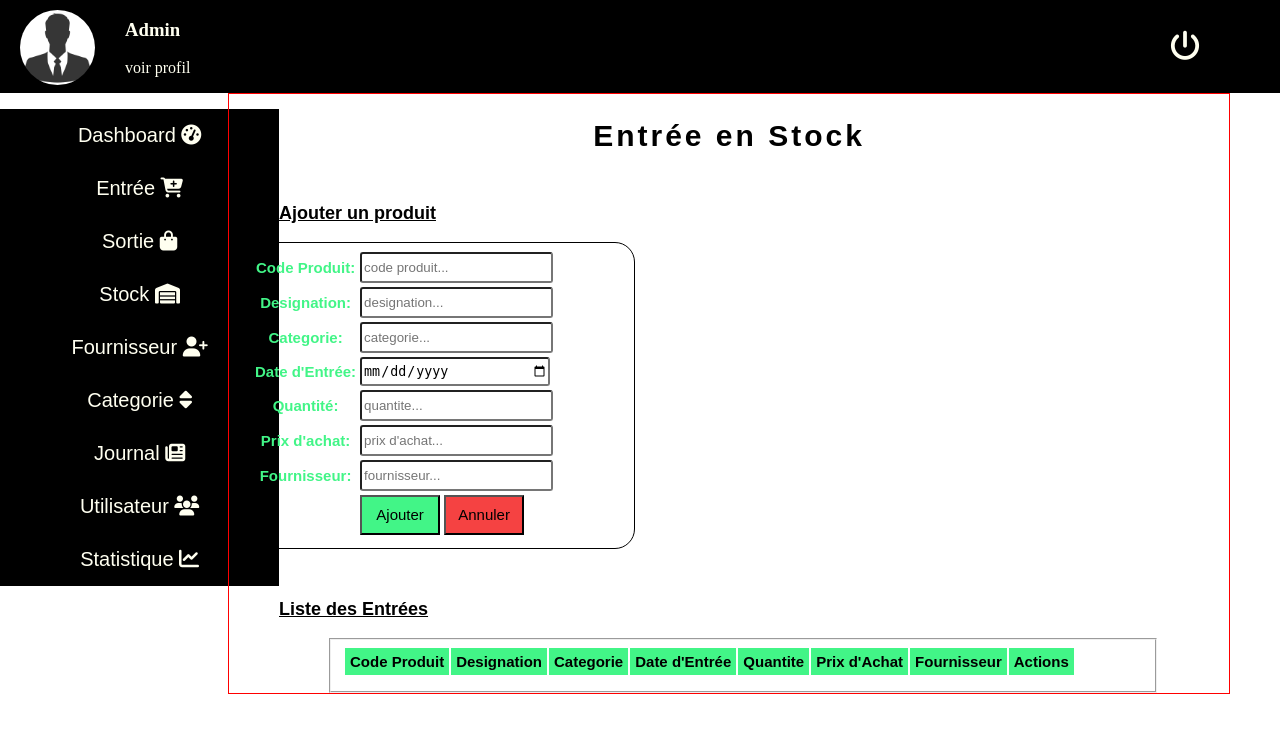
After one commit to ahishakiyeyv/G-Stock, a PHP site: page /entree.php in a window 1280 px wide. The commit adds this page. Shown: the top 733 px of the page. Run offline with PHP 8.4, Linux system fonts and the light colour scheme; lists and menus that the app fills with data are empty; some libraries are stand-ins or nearby versions.

Commit message:
entree added & stylesheet updated

```diff
--- /dev/null
+++ b/css/styles.css
@@ -0,0 +1,165 @@
+body{
+    margin:0;
+    padding:0;
+}
+/*==============================Header & Menu========================*/
+header{
+    background:black;
+    width:100%;
+    height:80%;
+    display:flex;
+    justify-content: space-between;
+}
+.admin{
+    display: flex;
+    justify-content: space-between;
+}
+.img{
+    margin-top:10px;
+    margin-left:20px;
+}
+.img-admin{
+    border-radius: 80px;
+}
+.txt{
+    color:ivory;
+}
+.txt h3{
+    margin-left: 30px;
+}
+.txt p{
+    margin-left: 30px;
+}
+.voir{
+    text-decoration: none;
+    color:ivory;
+}
+.voir:hover{
+    color:gray;
+    transition:0.7s;
+}
+.log-out{
+    margin-top:30px;
+    margin-right:80px;
+}
+.decon{
+    text-decoration: none;
+    color:ivory;
+    font-size: 30px;
+}
+.decon:hover{
+    color:gray;
+    transition:0.7s;
+}
+/*===========================menu and section============================*/
+#boody{
+    display:flex;
+    justify-content: space-between;
+}
+.menu-link{
+    margin-left:-40px;
+}
+.menu-link ul li{
+    background:black;
+    list-style-type: none;
+    font-family: Arial, Helvetica, sans-serif;
+    font-size: 20px;
+    padding:15px;
+    width:150%;
+    text-align: center;
+}
+.menu-link ul li a{
+    text-decoration: none;
+    color:ivory;
+}
+.menu-link ul li:hover{
+    background:gray;
+    transition:0.5s;
+}
+.menu-link ul li:active{
+    background:gray;
+}
+/*================================fin header et menu==================*/
+section{
+    width:1000px;
+    margin-right:50px;
+    border: 1px solid red;
+}
+/*==============================================================================*/
+/*=============================Entree=======================*/
+.title{
+    font-family: Arial, Helvetica, sans-serif;
+    font-size: 30px;
+    text-align: center;
+    letter-spacing: 3px;
+}
+.s-title{
+    font-family: Arial, Helvetica, sans-serif;
+    font-size: 18px;
+    margin-left:50px;
+    margin-top:50px;
+    text-decoration: underline;
+}
+.table1{
+    margin-left:10px;
+    border:1px solid black;
+    border-radius: 20px;
+    width:370px;
+}
+.th1{
+    font-family: Arial, Helvetica, sans-serif;
+    font-size: 15px;
+    color:#42f587;
+}
+.inpt1{
+    height:25px;
+    width:100%;
+    border-radius: 3px;
+    outline:none;
+}
+#sub1{
+    font-size: 15px;
+    font-family:Arial, Helvetica, sans-serif;
+    background:#42f587;
+    height:40px;
+    width:80px;
+}
+#sub1:hover{
+    background:ivory;
+    color:#42f587;
+}
+#res1{
+    font-size: 15px;
+    font-family:Arial, Helvetica, sans-serif;
+    background:#f54242;
+    height:40px;
+    width:80px;
+}
+#res1:hover{
+    background:ivory;
+    color:#f54242;
+}
+/*==============================recuperation entree=========================*/
+table .th2 .td2{
+    border: 1px solid black;
+    border-collapse: collapse;
+}
+.thead{
+    background:#42f587;
+}
+.th2{
+    font-size: 15px;
+    font-family: Arial, Helvetica, sans-serif;
+    padding:5px;
+}
+.fieldset1{
+    width:800px;
+    margin-left: 100px;
+}
+.s-title1{
+    font-family: Arial, Helvetica, sans-serif;
+    font-size: 18px;
+    margin-left:50px;
+    margin-top:50px;
+    text-decoration: underline;
+}
--- /dev/null
+++ b/entree.php
@@ -0,0 +1,119 @@
+<!DOCTYPE html>
+<html lang="fr">
+<head>
+    <meta charset="UTF-8">
+    <meta http-equiv="X-UA-Compatible" content="IE=edge">
+    <meta name="viewport" content="width=device-width, initial-scale=1.0">
+    <script src="https://kit.fontawesome.com/a076d05399.js"></script>
+    <link rel="stylesheet" href="css/styles.css">
+    <title>Entrée Stock</title>
+</head>
+<body>
+    <header>
+        <div class="admin">
+            <div class="img">
+                <img src="images/2.jpg" alt="Image non disponible" height="75" width="75" class="img-admin">
+            </div>
+            <div class="txt">
+                <h3>Admin</h3>
+                <p><a href="#" class="voir">voir profil</a></p>
+            </div>
+            </div>
+            <div class="log-out">
+                <a href="index.php" class="decon"><i class="fas fa-power-off"></i></a>
+            </div>
+
+    </header>
+    <div id="boody">
+    <nav>
+        <div class="menu-link">
+            <ul>
+                <li><a href="#">Dashboard    <i class="fas fa-tachometer-alt"></i></a></li>
+                <li><a href="#">Entrée    <i class="fas fa-cart-plus"></i></a></li>
+                <li><a href="#">Sortie    <i class="fas fa-shopping-bag"></i></a></li>
+                <li><a href="#">Stock   <i class="fas fa-warehouse"></i></a></li>
+                <li><a href="#">Fournisseur     <i class="fas fa-user-plus"></i></a></li>
+                <li><a href="#">Categorie     <i class="fas fa-sort"></i></a></li>
+                <li><a href="#">Journal     <i class="fas fa-newspaper"></i></a></li>
+                <li><a href="#">Utilisateur     <i class="fas fa-users"></i></a></li>
+                <li><a href="#">Statistique    <i class="fas fa-chart-line"></i></a></li>
+        </div>
+    </nav>
+    <section>
+        <h2 class="title">Entrée en Stock</h2>
+        <div class="tabl1">
+           <h3 class="s-title">Ajouter un produit</h3>
+           <fieldset  class="table1">
+            <table>
+                <tr>
+                     <th class="th1">Code Produit:</th>
+                     <td><input type="text" name="" class="inpt1" placeholder="code produit..."></td>
+                </tr>
+                <tr>
+                     <th class="th1">Designation:</th>
+                     <td><input type="text" name="" class="inpt1" placeholder="designation..."></td>
+                </tr>
+                <tr>
+                     <th class="th1">Categorie:</th>
+                    <td><input type="text" name="" class="inpt1" placeholder="categorie..."></td>
+                </tr>
+                <tr>
+                    <th class="th1">Date d'Entrée:</th>
+                    <td><input type="date" name="" class="inpt1"></td>
+                </tr>
+                <tr>
+                    <th class="th1">Quantité:</th>
+                    <td><input type="number" name="" class="inpt1" placeholder="quantite..."></td>
+                </tr>
+                <tr>
+                    <th class="th1">Prix d'achat:</th>
+                    <td><input type="text" name="" class="inpt1" placeholder="prix d'achat..."></td>
+                </tr>
+                <tr>
+                    <th class="th1">Fournisseur:</th>
+                    <td><input type="text" name="" class="inpt1" placeholder="fournisseur..."></td>
+                </tr>
+                <tr>
+                    <th></th>
+                    <td><input type="submit" value="Ajouter" id="sub1">
+                    <input type="reset" value="Annuler" id="res1"></td>
+                </tr>
+            </table>
+            </fieldset>
+        </div>
+        <div class="tab-recup">
+            <h3 class="s-title1">Liste des Entrées</h3>
+            <fieldset class="fieldset1">
+                <table>
+                   <thead class="thead">
+                       <tr>
+                           <th class="th2">Code Produit</th>
+                           <th class="th2">Designation</th>
+                           <th class="th2">Categorie</th>
+                           <th class="th2">Date d'Entrée</th>
+                           <th class="th2">Quantite</th>
+                           <th class="th2">Prix d'Achat</th>
+                           <th class="th2">Fournisseur</th>
+                           <th class="th2"colspan="2">Actions</th>
+                       </tr>
+                   </thead>
+                   <tbody class="tbody">
+                       <tr>
+                           <td class="td2"></td>
+                           <td class="td2"></td>
+                           <td class="td2"></td>
+                           <td class="td2"></td>
+                           <td class="td2"></td>
+                           <td class="td2"></td>
+                           <td class="td2"></td>
+                           <td class="td2"></td>
+                           <td class="td2"></td>
+                       </tr>
+                   </tbody>
+                </table>
+            </fieldset>
+        </div>
+    </section>
+    </div>
+</body>
+</html>
--- a/index.php
+++ b/index.php
@@ -13,8 +13,8 @@
         }
     fieldset{
         width:400px;
-        margin-left:400px;
-        margin-top:200px;
+        margin-left:430px;
+        margin-top:250px;
         background-color: black;
         border-radius: 20px;
         opacity: 0.7;
```
Also changed, not shown: css/style.css (deleted, +0 -56 lines), dashboard.php (+14 -13 lines).
